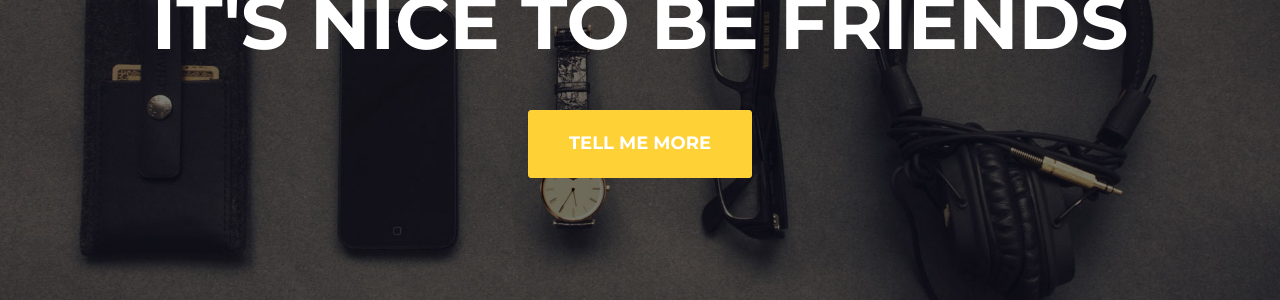
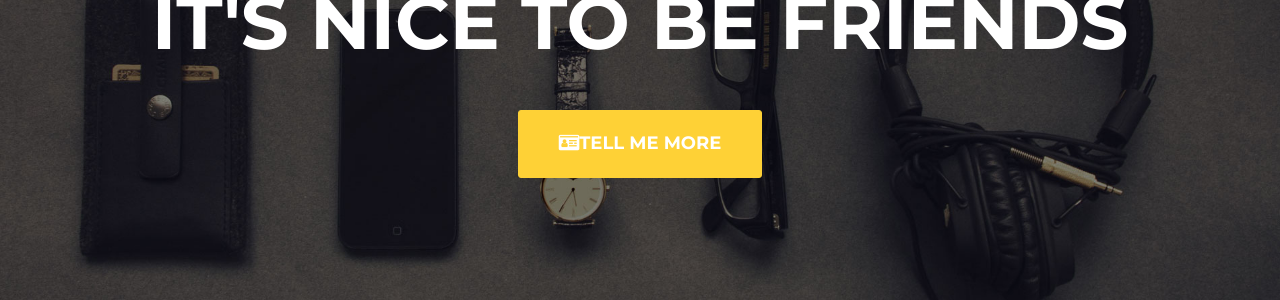
Before and after one commit to heydavid-dev/crash-test-dummy-5, a Jekyll site: the page built from index.html, in a window 1280 px wide. Shown: the part 380-680 px from the top of the page. Built offline with Jekyll 4.4.1, drawn with Linux system fonts in a browser that asks for light colours; some web fonts are replaced.

Commit message:
Update header.html

```diff
--- a/_includes/header.html
+++ b/_includes/header.html
@@ -46,7 +46,7 @@
             <div class="intro-text">
                 <div class="intro-lead-in">{{site.header-title}}</div>
                 <div class="intro-heading">{{site.header-subtitle}}</div>
-                <a href="#services" class="page-scroll btn btn-xl">{{site.header-button}}</a>
+                <a href="#services" class="page-scroll btn btn-xl"><i class="fa fa-drivers-license"></i>{{site.header-button}}</a>
             </div>
         </div>
     </header>
```
